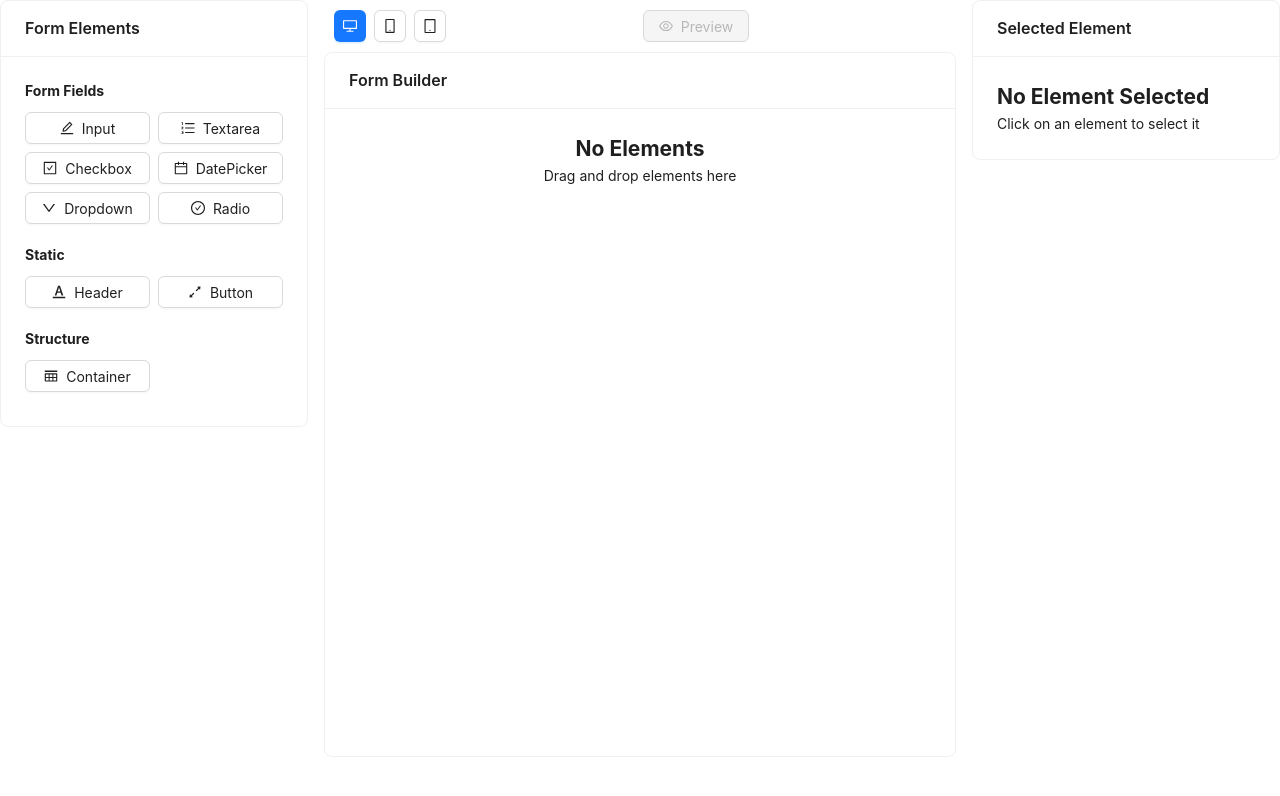
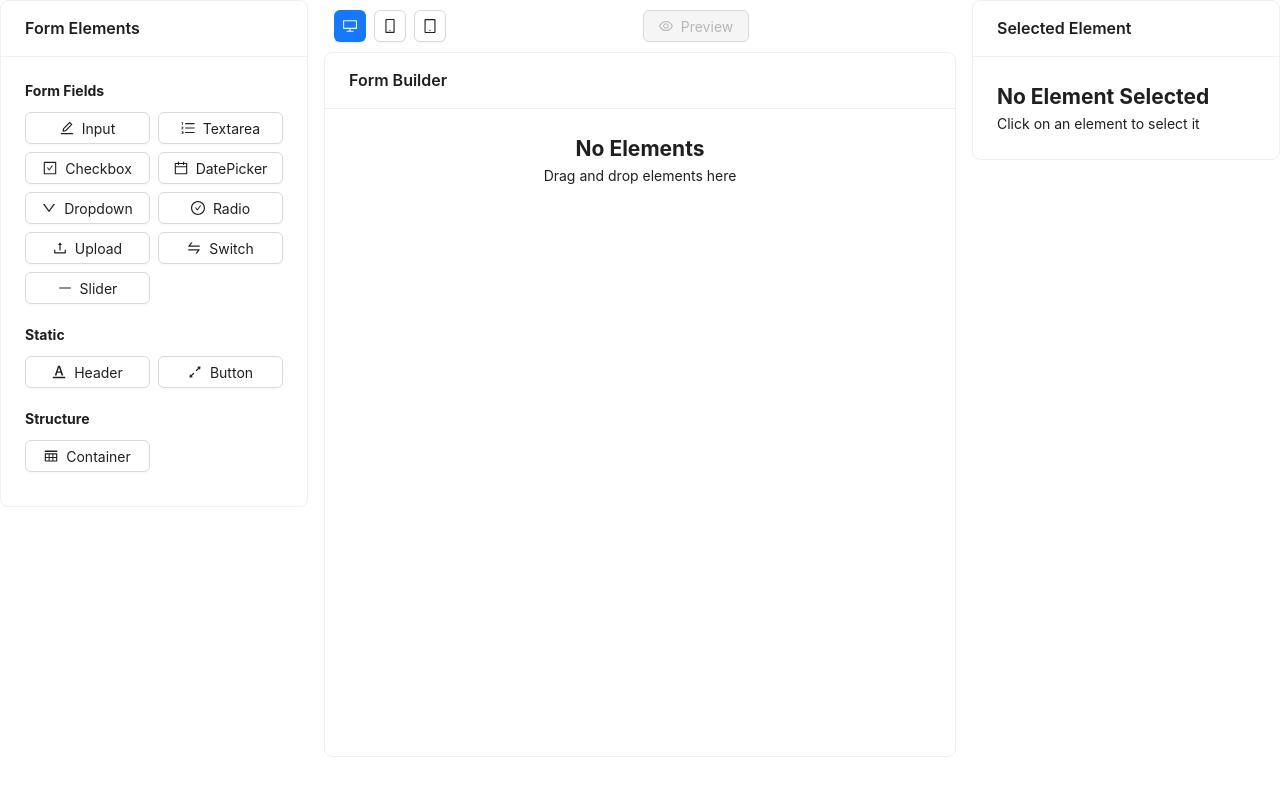
Before and after one commit to alaminsahed/Dynamic-form-builder, a React (Vite) app: page / in a window 1280 px wide. Shown: the top 796 px of the page. Built offline with nearby package versions, Linux system fonts and the light colour scheme; the HTML template or start-up script is replaced by a standard one.

Commit message:
feat: add 3 form elements

```diff
--- a/src/components/form-elements/index.tsx
+++ b/src/components/form-elements/index.tsx
@@ -5,9 +5,12 @@ import {
   CheckSquareOutlined,
   DownOutlined,
   EditOutlined,
-  OrderedListOutlined,
   FontColorsOutlined,
   InsertRowAboveOutlined,
+  MinusOutlined,
+  OrderedListOutlined,
+  SwapOutlined,
+  UploadOutlined,
 } from '@ant-design/icons';
 
 export const fields = [
@@ -41,6 +44,21 @@ export const fields = [
     icon: <CheckCircleOutlined />,
     title: 'Radio',
   },
+  {
+    type: 'upload',
+    icon: <UploadOutlined />,
+    title: 'Upload',
+  },
+  {
+    type: 'switch',
+    icon: <SwapOutlined />,
+    title: 'Switch',
+  },
+  {
+    type: 'slider',
+    icon: <MinusOutlined />,
+    title: 'Slider',
+  },
 ];
 
 export const staticFields = [
```
